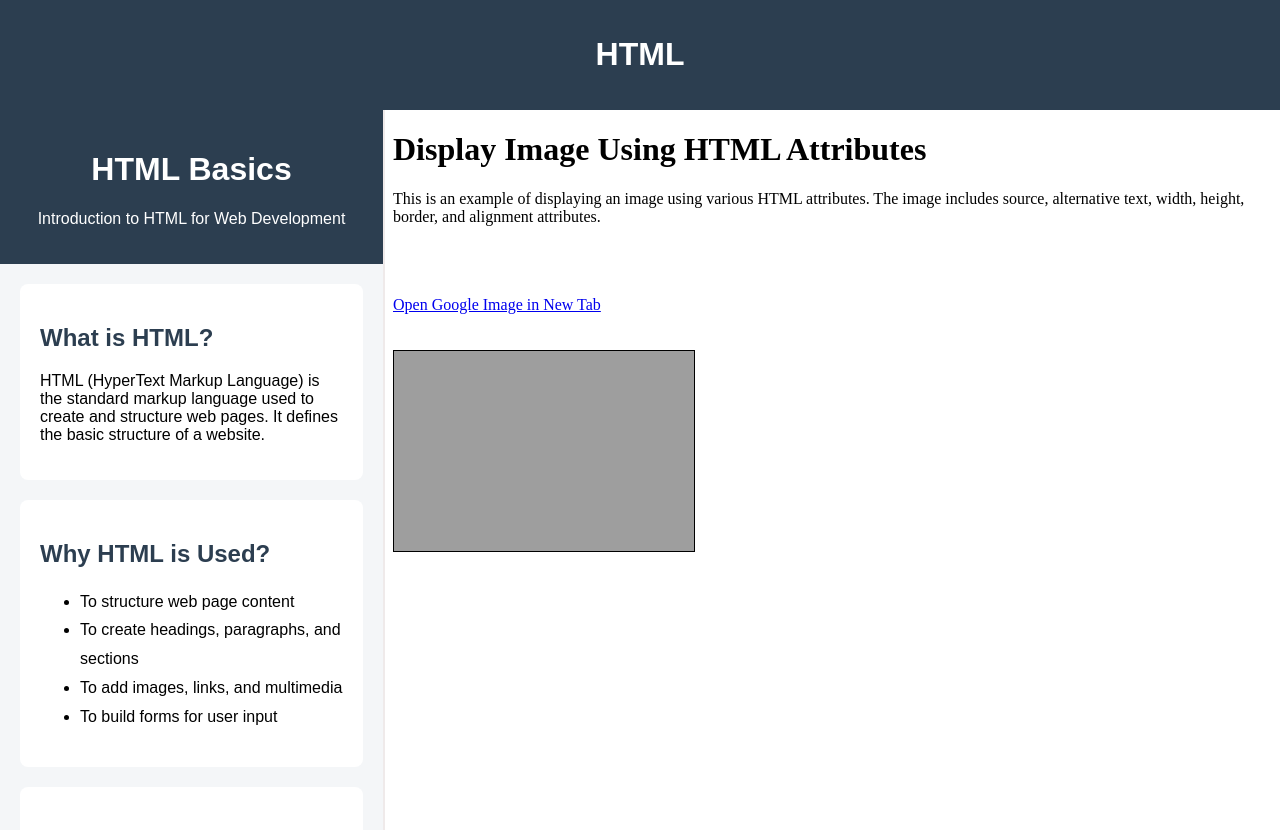
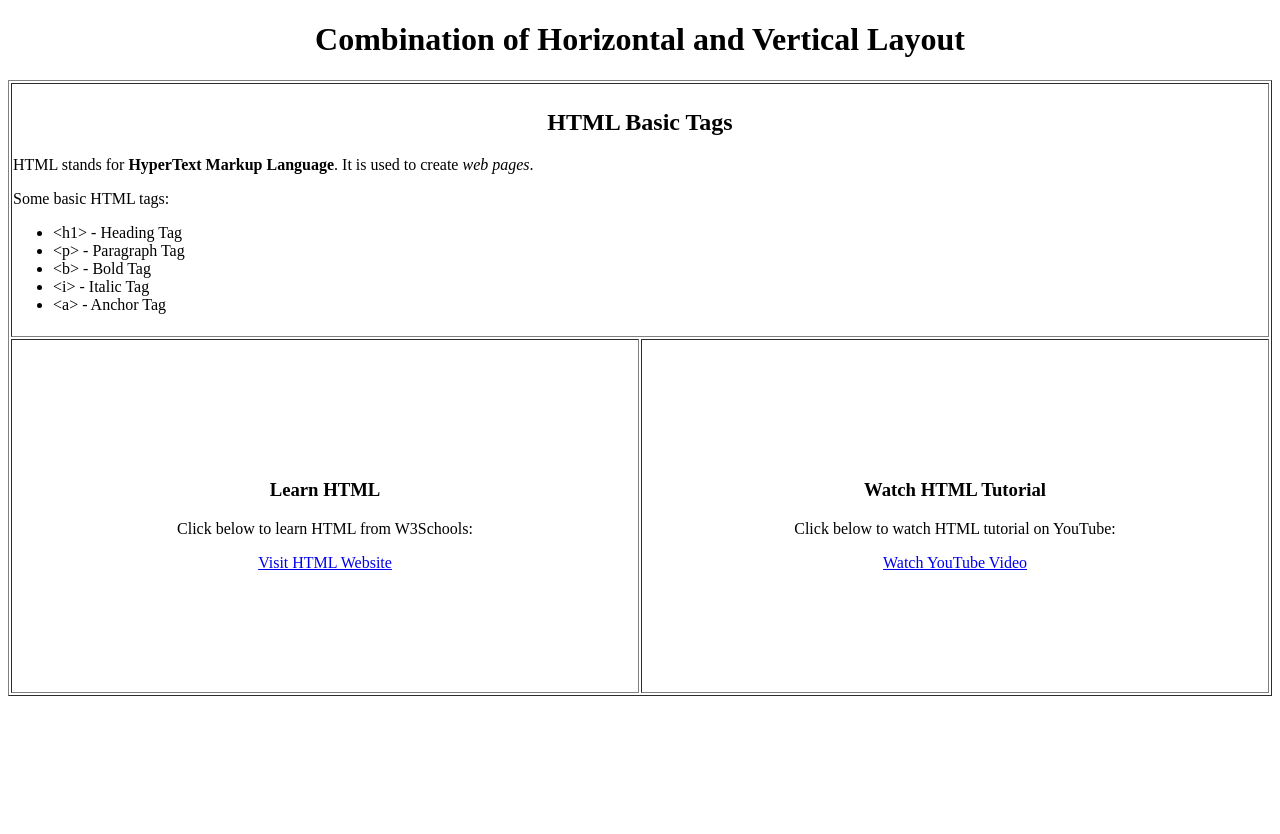
Before and after one commit to MRSURAJ11/WebDevLab, a plain HTML site: page Frame.html in a window 1280 px wide. After the commit the page ends 800 px from the top, so only its background shows below. Drawn offline with Linux system fonts and the light colour scheme.

Commit message:
Assignment No.6

```diff
--- a/Frame.html
+++ b/Frame.html
@@ -1,63 +1,65 @@
 <!DOCTYPE html>
-<html lang="en">
+<html>
 <head>
-    <meta charset="UTF-8">
-    <title>Frame Layout</title>
+    <title>Horizontal and Vertical Layout</title>
+</head>
 
-    <style>
-        body {
-            margin: 0;
-            font-family: Arial;
-        }
-
-        .header {
-            background: #2c3e50;
-            color: white;
-            text-align: center;
-            padding: 15px;
-        }
-
-        .container {
-            display: flex;
-            height: 90vh;
-        }
-
-        .menu {
-            width: 30%;
-            border-right: 2px solid #efeaea;
-        }
-
-        .content {
-            width: 70%;
-        }
-
-        iframe {
-            width: 100%;
-            height: 100%;
-            border: none;
-        }
-    </style>
-</head>
 <body>
 
-    <div class="header">
-        <h1>HTML</h1>
-    </div>
+    <h1 align="center">Combination of Horizontal and Vertical Layout</h1>
 
-    <div class="container">
+    <table border="1" width="100%" height="600">
 
+        <!-- Horizontal Section -->
+        <tr>
+            <td colspan="2" height="250">
 
-        <!-- Left Menu Frame -->
-        <div class="menu">
-            <iframe src="Basics.html"></iframe>
-        </div>
+                <h2 align="center">HTML Basic Tags</h2>
 
-        <!-- Right Content Frame -->
-        <div class="content">
-            <iframe src="image.html"></iframe>
-        </div>
+                <p>
+                    HTML stands for <b>HyperText Markup Language</b>.
+                    It is used to create <i>web pages</i>.
+                </p>
 
-    </div>
+                <p>Some basic HTML tags:</p>
+
+                <ul>
+                    <li>&lt;h1&gt; - Heading Tag</li>
+                    <li>&lt;p&gt; - Paragraph Tag</li>
+                    <li>&lt;b&gt; - Bold Tag</li>
+                    <li>&lt;i&gt; - Italic Tag</li>
+                    <li>&lt;a&gt; - Anchor Tag</li>
+                </ul>
+
+            </td>
+        </tr>
+
+        <!-- Vertical Section -->
+        <tr>
+
+            <!-- Left Vertical Box -->
+            <td width="50%" height="350" align="center">
+                <h3>Learn HTML</h3>
+                <p>Click below to learn HTML from W3Schools:</p>
+
+                <a href="https://www.w3schools.com/html/" target="_blank">
+                    Visit HTML Website
+                </a>
+            </td>
+
+            <!-- Right Vertical Box -->
+            <td width="50%" height="350" align="center">
+                <h3>Watch HTML Tutorial</h3>
+                <p>Click below to watch HTML tutorial on YouTube:</p>
+
+                <a href="https://www.youtube.com/watch?v=UB1O30fR-EE" target="_blank">
+                    Watch YouTube Video
+                </a>
+            </td>
+
+        </tr>
+
+    </table>
 
 </body>
 </html>
```
